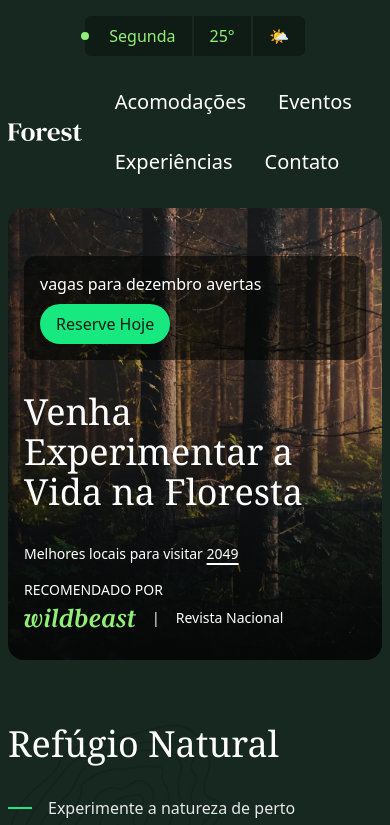
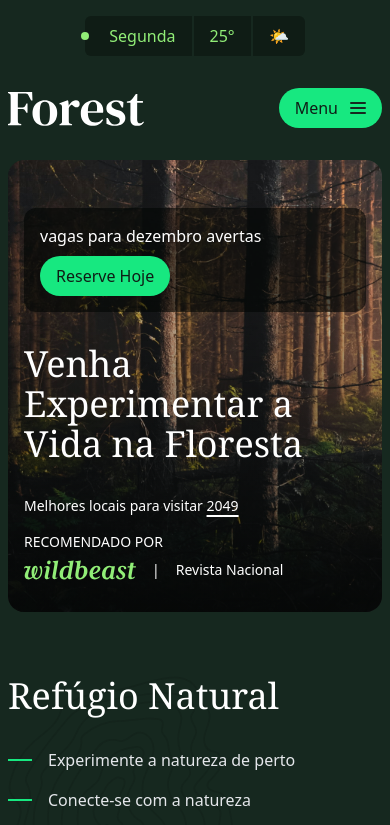
Before and after one commit to rodrigothirteen13/forest, a website: page src/index.html in a window 390 px wide. Shown: the top 825 px of the page. Drawn offline with Linux system fonts and the light colour scheme.

Commit message:
menu mobile finalizado

```diff
--- a/src/index.html
+++ b/src/index.html
@@ -25,14 +25,23 @@
     <a href="./">
       <img src="./img/forest.svg" alt="Forest">
     </a>
-    <nav>
-      <ul class="text-white text-xl flex flex-wrap gap-8">
-        <li><a class="hover:underline hover:underline-offset-8" href="#acomodacoes">Acomodações</a></li>
-        <li><a class="hover:underline hover:underline-offset-8" href="#eventos">Eventos</a></li>
-        <li><a class="hover:underline hover:underline-offset-8" href="#experiencias">Experiências</a></li>
-        <li><a class="hover:underline hover:underline-offset-8" href="#contato">Contato</a></li>
+    <nav id="mobile-menu" class="lg:block hidden items-center z-40 max-lg:fixed max-lg:w-full max-lg:inset-0">
+      <div class="fixed lg:hidden inset-0 bg-verde-950/40 backdrop-blur-md"></div>
+      <ul class="text-white text-2xl max-lg:divide-y-2  max-lg:divide-white/10 max-lg:z-50 max-lg:absolute max-lg:p-8 max-lg:w-full lg:text-xl lg:flex lg:flex-wrap lg:gap-8">
+        <li><a class="p-4 lg:px-0 lg:py-2 block max-lg:hover:bg-white/10 lg:hover:underline lg:hover:underline-offset-8" href="#acomodacoes">Acomodações</a></li>
+        <li><a class="p-4 lg:px-0 lg:py-2 block max-lg:hover:bg-white/10 lg:hover:underline lg:hover:underline-offset-8" href="#eventos">Eventos</a></li>
+        <li><a class="p-4 lg:px-0 lg:py-2 block max-lg:hover:bg-white/10 lg:hover:underline lg:hover:underline-offset-8" href="#experiencias">Experiências</a></li>
+        <li><a class="p-4 lg:px-0 lg:py-2 block max-lg:hover:bg-white/10 lg:hover:underline lg:hover:underline-offset-8" href="#contato">Contato</a></li>
       </ul>
     </nav>
+
+    <button id="mobile-buttom" class="flex items-center gap-3 bg-verde-400 text-verde-900 py-2 px-4 rounded-full lg:hidden">
+      Menu
+      <span class="h-3 w-4 flex flex-col justify-between *:h-0.5 *:rounded-md *:bg-verde-800">
+        <span></span>
+        <span></span>
+        <span></span>
+      </span></button>
   </header>
 
   <main class="container">
@@ -287,6 +296,21 @@
       </ul>
     </div>
   </footer>
+
+  <script>
+    const mobileButtom = document.getElementById('mobile-buttom')
+    const mobileMenu = document.getElementById('mobile-menu')
+
+    mobileButtom.addEventListener('click', () => {
+      mobileMenu.classList.toggle('hidden')
+      mobileMenu.classList.toggle('flex')
+    })
+
+    mobileMenu.addEventListener('click', () => {
+      mobileMenu.classList.add('hidden')
+      mobileMenu.classList.remove('flex')
+    })
+  </script>
 </body>
 
 </html>
```
Also changed, not shown: src/output.css.
